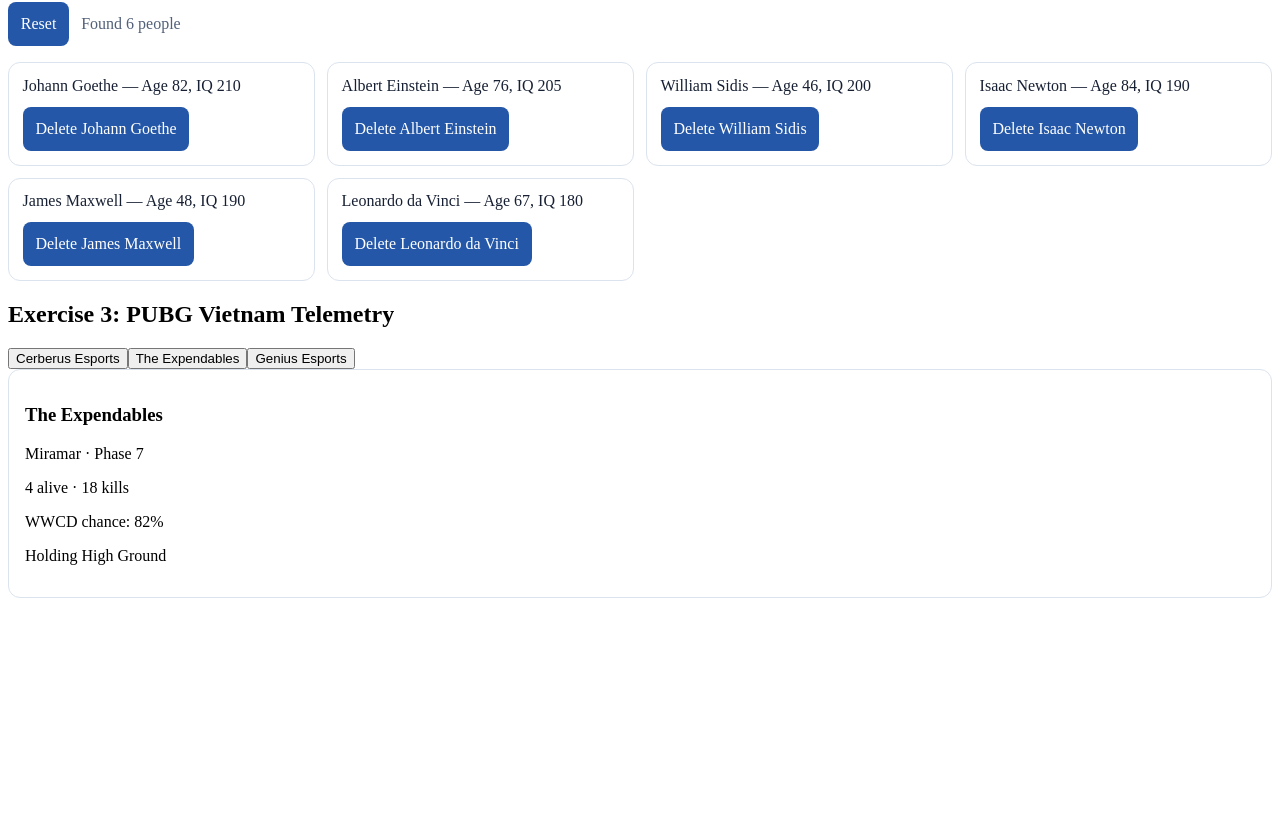
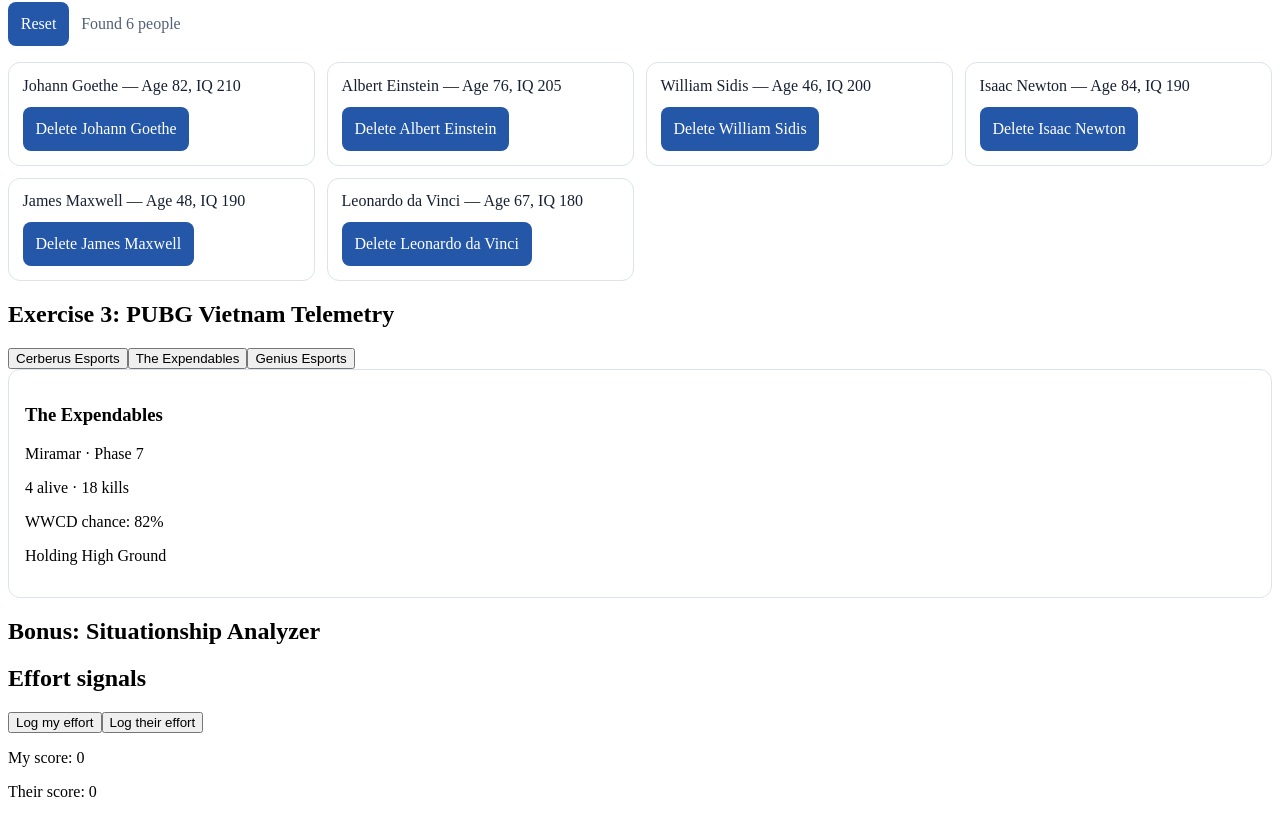
Before and after one commit to shinjo124/WebLab3-production-react19, a React (Vite) app: page / in a window 1280 px wide. Shown: the part 592-1409 px from the top of the page. Before the commit the page ends 1198 px from the top, so only its background shows below. Built offline with nearby package versions, Linux system fonts and the light colour scheme.

Commit message:
feat(ex3): implement PUBG VN 4-state telemetry & AbortController

```diff
--- a/src/App.jsx
+++ b/src/App.jsx
@@ -1,6 +1,7 @@
 import { DeveloperCard } from './components/DeveloperCard.jsx';
 import { PubgMatchTelemetry } from './components/PubgMatchTelemetry.jsx';
 import { ScientistDirectory } from './components/ScientistDirectory.jsx';
+import { SituationshipAnalyzer } from './components/SituationshipAnalyzer.jsx';
 
 export function App() {
   return (
@@ -18,6 +19,10 @@ export function App() {
         <h2 id="exercise-3-title">Exercise 3: PUBG Vietnam Telemetry</h2>
         <PubgMatchTelemetry />
       </section>
+      <section aria-labelledby="bonus-title">
+        <h2 id="bonus-title">Bonus: Situationship Analyzer</h2>
+        <SituationshipAnalyzer />
+      </section>
     </main>
   );
 }
--- /dev/null
+++ b/src/components/SituationshipAnalyzer.jsx
@@ -0,0 +1,44 @@
+import { useState } from 'react';
+
+export function calculateEffortScore(signals, actor) {
+  return signals
+    .filter((signal) => signal.actor === actor)
+    .reduce((total, signal) => total + signal.steps * signal.multiplier, 0);
+}
+
+export function SituationshipAnalyzer() {
+  const [signals, setSignals] = useState([]);
+  const myScore = calculateEffortScore(signals, 'ME');
+  const theirScore = calculateEffortScore(signals, 'THEM');
+
+  const addSignal = (actor, steps, multiplier) => {
+    const signal = {
+      id: crypto.randomUUID(),
+      actor,
+      steps,
+      multiplier,
+    };
+    setSignals((currentSignals) => [...currentSignals, signal]);
+  };
+
+  return (
+    <section aria-label="Situationship effort analyzer">
+      <h2>Effort signals</h2>
+      <button type="button" onClick={() => addSignal('ME', 100, 0.1)}>
+        Log my effort
+      </button>
+      <button type="button" onClick={() => addSignal('THEM', 1, 50)}>
+        Log their effort
+      </button>
+      <p>My score: {myScore}</p>
+      <p>Their score: {theirScore}</p>
+      <ul aria-label="Effort signal log">
+        {signals.map((signal) => (
+          <li key={signal.id}>
+            {signal.actor}: {signal.steps} × {signal.multiplier}
+          </li>
+        ))}
+      </ul>
+    </section>
+  );
+}
```
Also changed, not shown: 2 other files (tests, documents, lock files or other folders).
